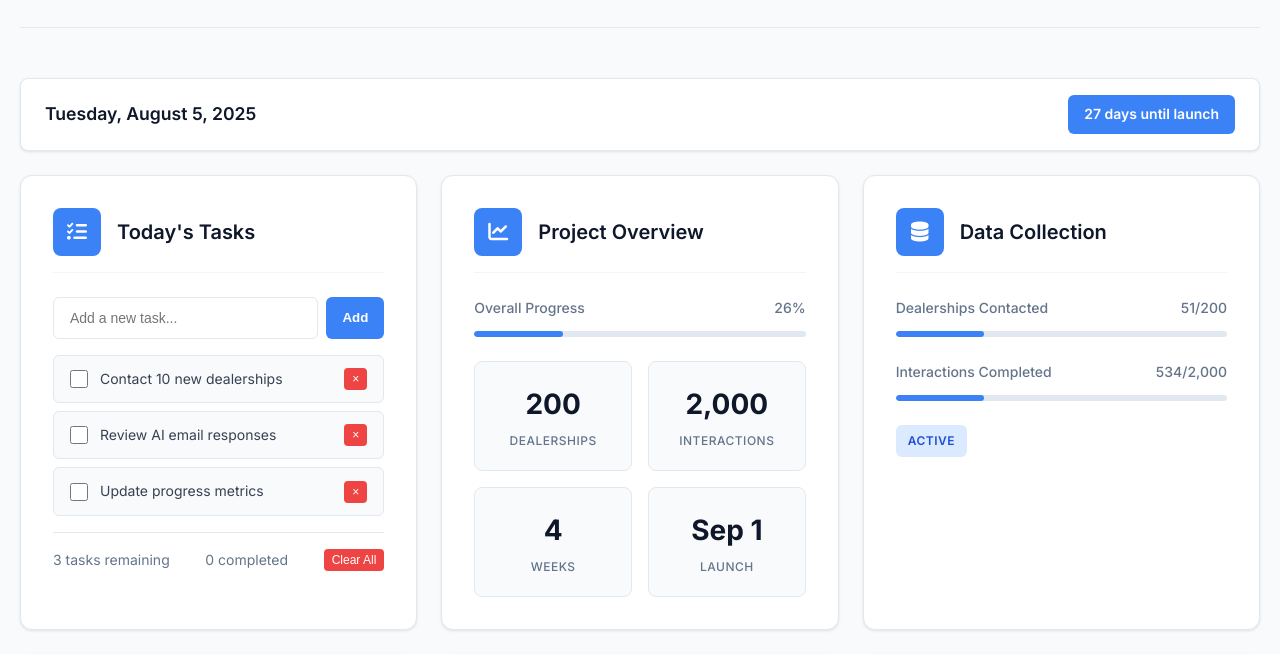
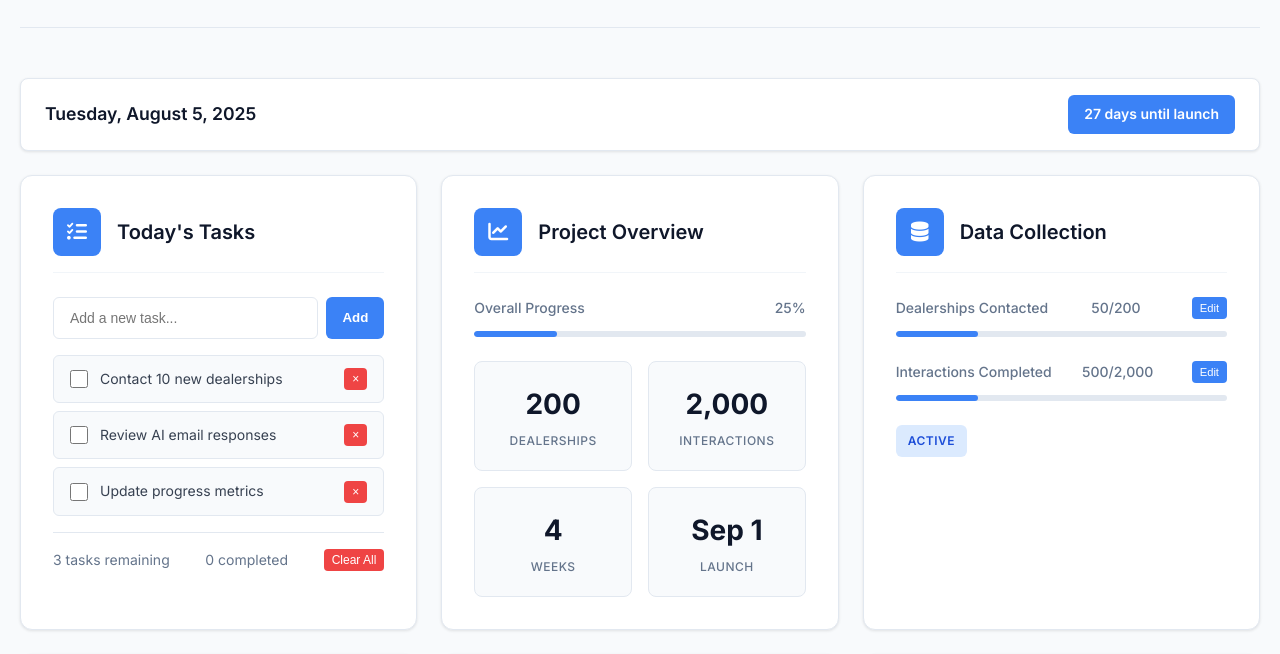
Before and after one commit to BennyMorton28/Project-Ralph, a plain HTML site: page index.html in a window 1280 px wide. Shown: the part 143-797 px from the top of the page. Drawn offline with Linux system fonts and the light colour scheme.

Commit message:
Fixed random number changes and added editable progress values

```diff
--- a/index.html
+++ b/index.html
@@ -3,7 +3,7 @@
 <head>
     <meta charset="UTF-8">
     <meta name="viewport" content="width=device-width, initial-scale=1.0">
-    <title>Project Ralph - Car Buying Assistant</title>
+    <title>Project Ralph</title>
     <link href="https://cdnjs.cloudflare.com/ajax/libs/font-awesome/6.0.0/css/all.min.css" rel="stylesheet">
     <link href="https://fonts.googleapis.com/css2?family=Inter:wght@300;400;500;600;700&display=swap" rel="stylesheet">
     <style>
@@ -650,6 +650,7 @@
                     <div class="progress-text">
                         <span>Dealerships Contacted</span>
                         <span id="dealership-progress">50/200</span>
+                        <button onclick="editProgress('dealership')" style="background: #3b82f6; color: white; border: none; padding: 2px 8px; border-radius: 4px; font-size: 0.7rem; cursor: pointer; margin-left: 8px;">Edit</button>
                     </div>
                     <div class="progress-bar">
                         <div class="progress-fill" id="dealership-progress-bar" style="width: 25%"></div>
@@ -659,6 +660,7 @@
                     <div class="progress-text">
                         <span>Interactions Completed</span>
                         <span id="interaction-progress">500/2,000</span>
+                        <button onclick="editProgress('interaction')" style="background: #3b82f6; color: white; border: none; padding: 2px 8px; border-radius: 4px; font-size: 0.7rem; cursor: pointer; margin-left: 8px;">Edit</button>
                     </div>
                     <div class="progress-bar">
                         <div class="progress-fill" id="interaction-progress-bar" style="width: 25%"></div>
@@ -796,9 +798,9 @@
 
         // Interactive functionality
         function updateProgress() {
-            // Simulate real-time updates
-            const dealershipProgress = Math.min(50 + Math.floor(Math.random() * 10), 200);
-            const interactionProgress = Math.min(500 + Math.floor(Math.random() * 50), 2000);
+            // Get current values from localStorage or use defaults
+            const dealershipProgress = parseInt(localStorage.getItem('dealershipProgress') || '50');
+            const interactionProgress = parseInt(localStorage.getItem('interactionProgress') || '500');
 
             document.getElementById('dealership-progress').textContent = `${dealershipProgress}/200`;
             document.getElementById('dealership-progress-bar').style.width = `${(dealershipProgress/200)*100}%`;
@@ -809,6 +811,30 @@
             const overallProgress = Math.round(((dealershipProgress/200) + (interactionProgress/2000)) / 2 * 100);
             document.getElementById('overall-progress').textContent = `${overallProgress}%`;
             document.getElementById('overall-progress-bar').style.width = `${overallProgress}%`;
+        }
+
+        // Edit progress values
+        function editProgress(type) {
+            const currentValue = type === 'dealership' ?
+                parseInt(localStorage.getItem('dealershipProgress') || '50') :
+                parseInt(localStorage.getItem('interactionProgress') || '500');
+
+            const maxValue = type === 'dealership' ? 200 : 2000;
+            const newValue = prompt(`Enter new ${type} progress (0-${maxValue}):`, currentValue);
+
+            if (newValue !== null && !isNaN(newValue)) {
+                const numValue = parseInt(newValue);
+                if (numValue >= 0 && numValue <= maxValue) {
+                    if (type === 'dealership') {
+                        localStorage.setItem('dealershipProgress', numValue.toString());
+                    } else {
+                        localStorage.setItem('interactionProgress', numValue.toString());
+                    }
+                    updateProgress();
+                } else {
+                    alert(`Please enter a number between 0 and ${maxValue}`);
+                }
+            }
         }
 
         // Interactive metric updates
@@ -972,9 +998,6 @@
         updateTodoStats();
         loadTodos(); // Load todos from localStorage on page load
 
-        // Update progress every 5 seconds
-        setInterval(updateProgress, 5000);
-
         // Update date display every minute
         setInterval(updateDateDisplay, 60000);
     </script>
```
